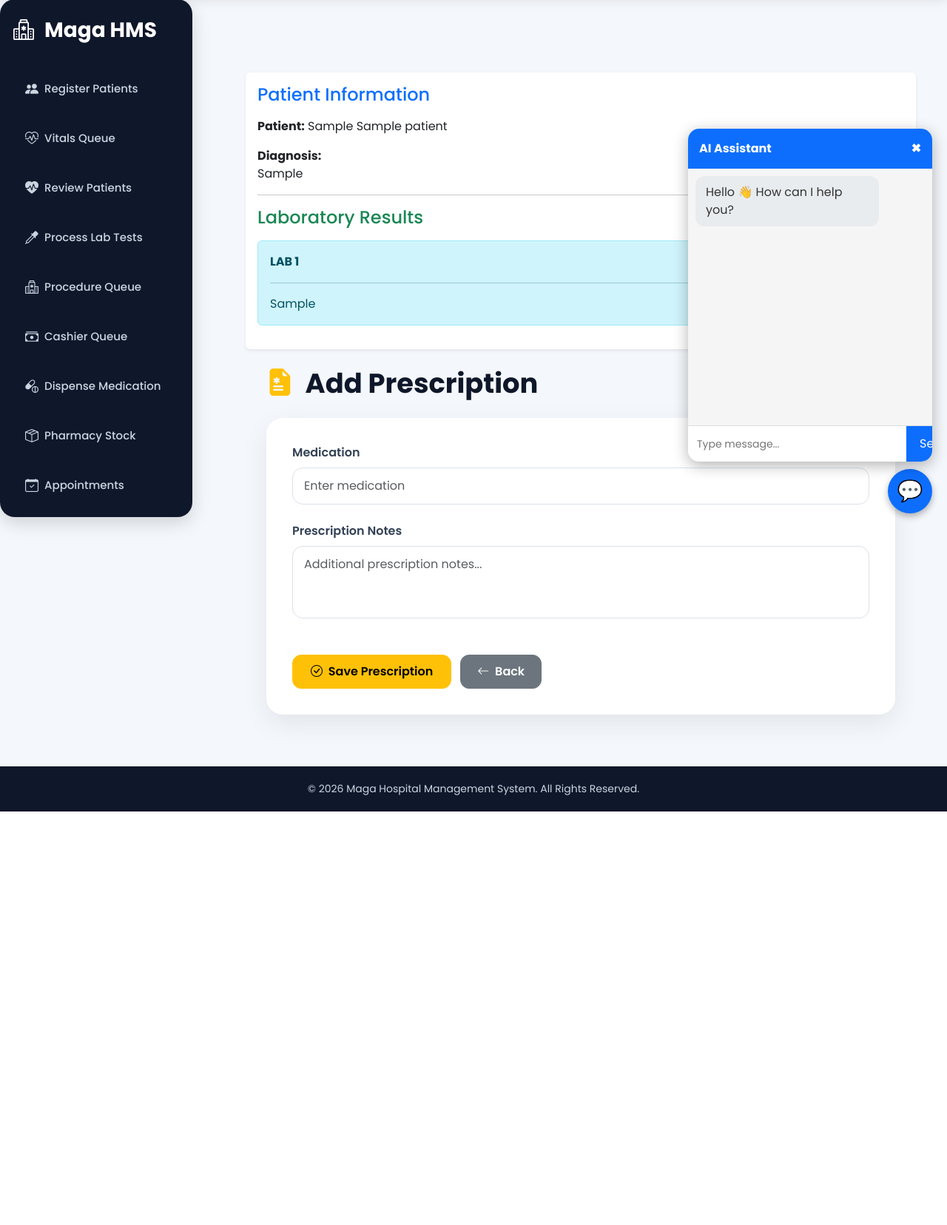
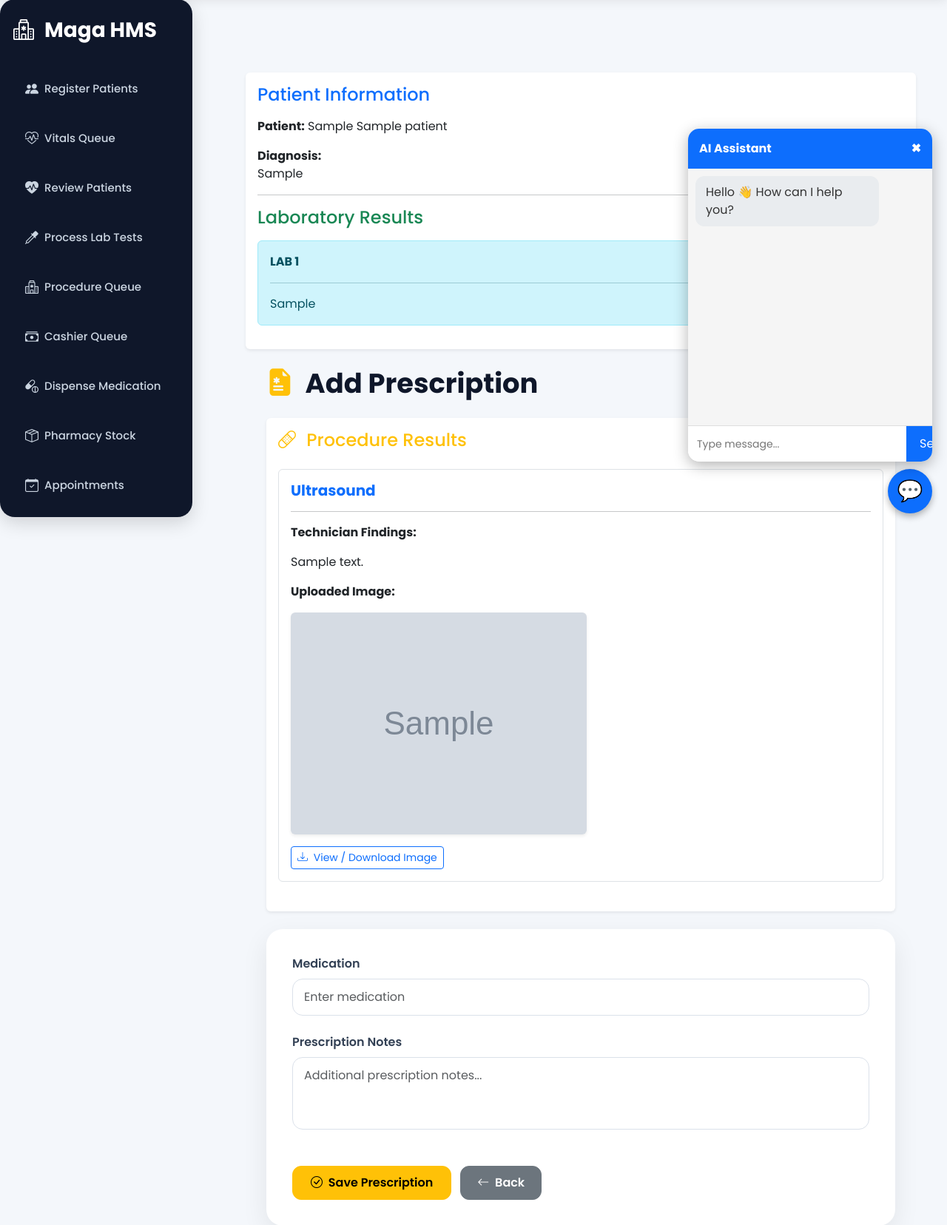
Before and after one commit to Shija-cmd/HospitalProject, a Django app: page /prescription/1/ in a window 1280 px wide. Shown: the part 86-1742 px from the top of the page at 74% size. Before the commit the page ends 1183 px from the top, so only its background shows below. Run offline with Django 4.2, Linux system fonts and the light colour scheme; a user stored in the database is signed in; tables that the repository leaves empty hold one stand-in row (values such as "Sample post"); grey boxes marked "Sample" are stand-in pictures.

Commit message:
Managing procedure module

```diff
--- a/magahospital/templates/magahospital/prescription_form.html
+++ b/magahospital/templates/magahospital/prescription_form.html
@@ -174,6 +174,104 @@
 
     </h2>
 
+    <!-- PROCEDURE RESULTS -->
+<div class="card shadow-sm border-0 mb-4">
+
+    <div class="card-body">
+
+        <h4 class="text-warning mb-4">
+
+            <i class="bi bi-bandaid me-2"></i>
+
+            Procedure Results
+
+        </h4>
+
+        {% if procedures %}
+
+            {% for procedure in procedures %}
+
+            <div class="border rounded p-3 mb-4">
+
+                <!-- PROCEDURE NAME -->
+                <h5 class="text-primary fw-bold">
+
+                    {{ procedure.procedure_name }}
+
+                </h5>
+
+                <hr>
+
+                <!-- TECHNICIAN NOTES -->
+                {% if procedure.notes %}
+
+                    <p>
+
+                        <strong>
+
+                            Technician Findings:
+
+                        </strong>
+
+                    </p>
+
+                    <p>
+
+                        {{ procedure.notes }}
+
+                    </p>
+
+                {% endif %}
+
+                <!-- IMAGE -->
+                {% if procedure.image %}
+
+                    <p>
+
+                        <strong>
+
+                            Uploaded Image:
+
+                        </strong>
+
+                    </p>
+
+                    <img src="{{ procedure.image.url }}"
+                        class="img-fluid rounded shadow-sm mb-3"
+                        style="max-height:300px;">
+
+                    <br>
+
+                    <a href="{{ procedure.image.url }}"
+                    target="_blank"
+                    class="btn btn-outline-primary btn-sm">
+
+                        <i class="bi bi-download me-1"></i>
+
+                        View / Download Image
+
+                    </a>
+
+                {% endif %}
+
+            </div>
+
+            {% endfor %}
+
+        {% else %}
+
+            <p class="text-muted">
+
+                No procedure results available.
+
+            </p>
+
+        {% endif %}
+
+    </div>
+
+</div>
+
     <!-- FORM -->
     <form method="POST" class="custom-form-card">
 
@@ -216,7 +314,7 @@
             </button>
 
             <a href="{% url 'visit_detail' visit.id %}"
-               class="btn btn-secondary back-btn">
+            class="btn btn-secondary back-btn">
 
                 <i class="bi bi-arrow-left me-1"></i>
                 Back
--- a/magahospital/views.py
+++ b/magahospital/views.py
@@ -560,7 +560,8 @@ def add_prescription(request, visit_id):
         'magahospital/prescription_form.html',
         {
             'form': form,
-            'visit': visit
+            'visit': visit,
+            'procedures': visit.procedures.all()
         }
     )
 
```
Also changed, not shown: magahospital/templates/magahospital/visit_detail.html (+2 -15 lines).
